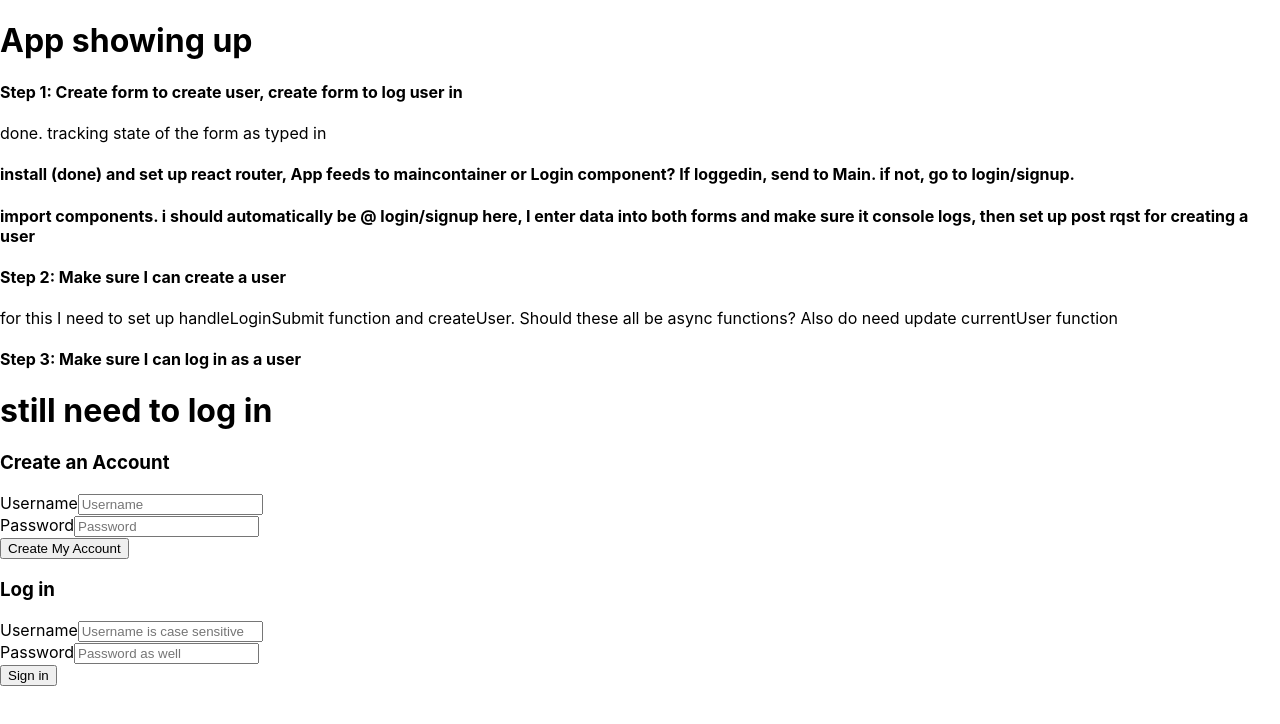
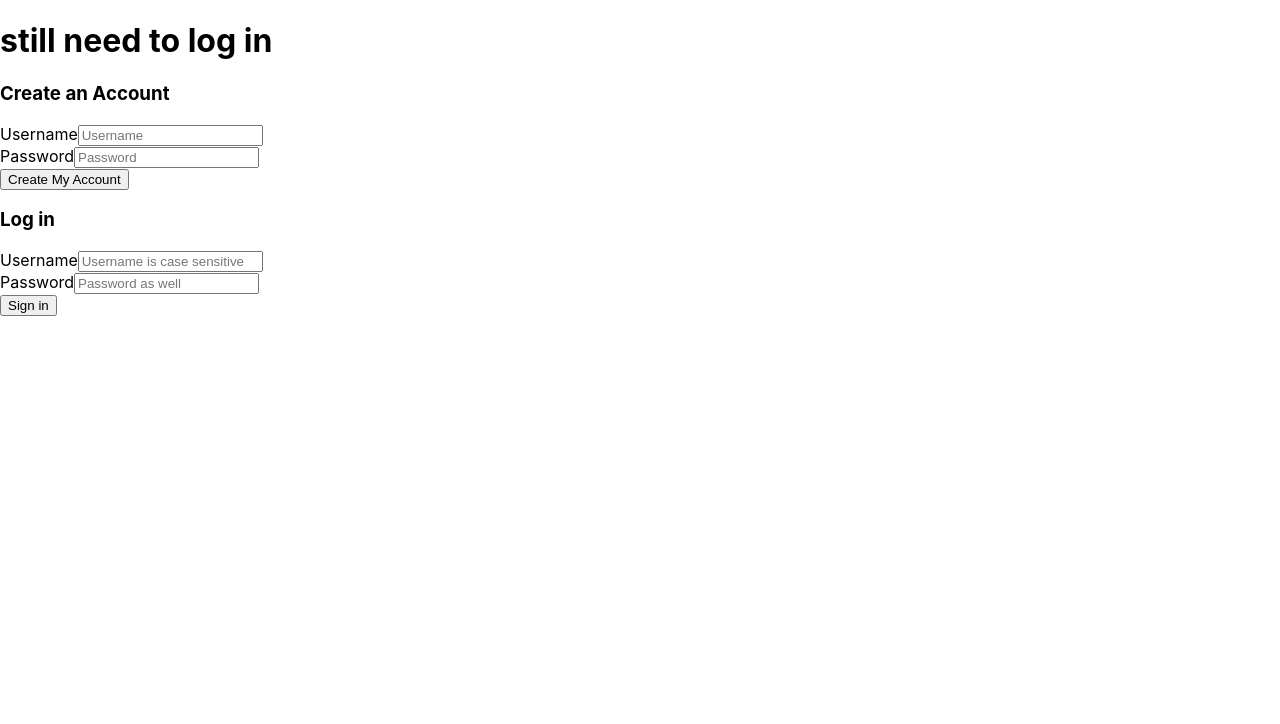
Before and after one commit to BHessel/p5fe, a React (Create React App) app: page / in a window 1280 px wide. Shown: the top 724 px of the page. Built offline with nearby package versions, Linux system fonts and the light colour scheme.

Commit message:
createUser works again, had to fix cors.rb on backend

```diff
--- a/src/App.js
+++ b/src/App.js
@@ -10,49 +10,12 @@ import NotFound from './Presentational/NotFound';
 
 export default function App() {
 
-  const [user, setUser] = useState({})
-  const [loggedIn, setLoggedIn] = useState(false)
-
-  const setCurrentUser = (currentUser) => {
-    setUser(currentUser)
-    setLoggedIn(true)
-  }
-
-  const logOut = () => {
-    setUser({})
-    setLoggedIn(false)
-    localStorage.token = ''
-  }
-
-  useEffect(() => {
-    authFetch()
-  }, [])
-
-
-  const authFetch = async () => {
-    console.log("mounted")
-    if(localStorage.getItem("token")){
-      const res = await fetch("http://localhost:3000/decode_token")
-      const data = await res.json()
-      setUser(data)
-      console.log(data)
-    }
-  }
+  const [ loggedIn, setLoggedIn ] = useState(false)
+  const [ currentUser, setCurrentUser ] = useState({})
 
   return (
     <>
       <div>
-        <h1>App showing up</h1>
-        <h4>Step 1: Create form to create user, create form to log user in</h4>
-          <p>done. tracking state of the form as typed in</p>
-        <h4>install (done) and set up react router, App feeds to maincontainer or Login component? If loggedin, send to Main. if not, go to login/signup. </h4>
-        <h4>import components. i should automatically be @ login/signup here, I enter data into both forms and make sure it console logs, then set up post rqst for creating a user</h4>
-        <h4>Step 2: Make sure I can create a user</h4>
-          <p>for this I need to set up handleLoginSubmit function and createUser. Should these all be async functions? Also do need update currentUser function</p>
-
-
-        <h4>Step 3: Make sure I can log in as a user</h4>
-      </div>
 
       {loggedIn ? (
         <h1>Welcome back User</h1>
@@ -79,6 +42,7 @@ export default function App() {
           component={NotFound}
         />
       </Switch>
+      </div>
     </>
   )
 }
--- a/src/Containers/LoginForm.jsx
+++ b/src/Containers/LoginForm.jsx
@@ -1,4 +1,4 @@
-import React, { useState } from 'react'
+import React, { useState, useEffect } from 'react'
 
 const LoginForm = ({ setCurrentUser }) => {
 
@@ -18,8 +18,9 @@ const LoginForm = ({ setCurrentUser }) => {
     }
 
     const createUser = (e) => {
+
         e.preventDefault()
-        e.target.reset();
+        // e.target.reset();
 
         let user = {
             username: username,
@@ -28,43 +29,16 @@ const LoginForm = ({ setCurrentUser }) => {
 
         let requestPackage = {
             method: "POST",
-            headers: {"Content-Type": "application/json", Accept: "application/json"},
+            headers: {"Content-Type": "application/json"},
             body: JSON.stringify({ user })
         }
 
         fetch("http://localhost:3000/users", requestPackage)
             .then((r) => r.json())
             .then(response => console.log('Account created:', response))
+              //now I should make it re-render to logging me in.
     }
 
-    //when form is submitted, make fetch to log in the user
-    const handleLoginSubmit = (e) => {
-        e.preventDefault()
-        console.log("attempting to log in")
-        // ^this will flash and go away w/out e.preventDefault()
-
-        let user = { username, password }
-        console.log('typed login-info:', user)
-
-        fetch("http://localhost:3000/login", {
-            method:"POST",
-            headers: {
-                "Content-Type" : "application/json",
-                "Accept" : "application/json"
-            },
-            body: JSON.stringify({ user })
-        })
-            .then(res => res.json())
-            .then(data => {
-                console.log("This should be my user data:", data)
-                if(data.error_message){
-                    alert(data.error_message)
-                }else{
-                    localStorage.setItem("token", data.token)
-                    setCurrentUser(data.user_data)
-                }
-            })
-    }
 
     return (
         <>
@@ -91,7 +65,8 @@ const LoginForm = ({ setCurrentUser }) => {
 
 
                 <div className="login-form right-side">
-                    <form onSubmit={handleLoginSubmit}>
+                    {/* <form onSubmit={handleLoginSubmit}> */}
+                    <form onSubmit=''>
 
                         <h3>Log in</h3>
 
```
Lines whose indentation alone changed are shown as unchanged.
